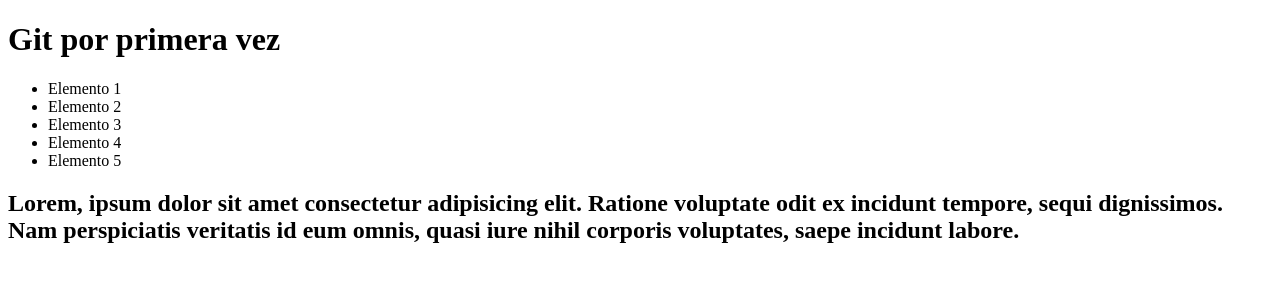
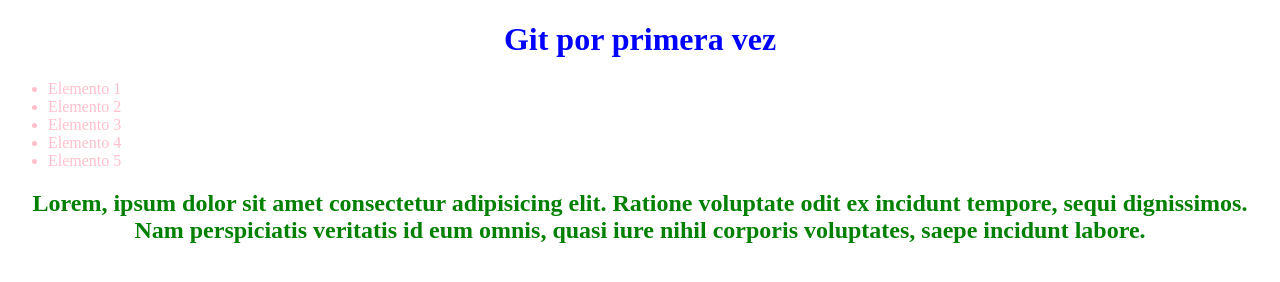
Before and after one commit to lgbgb88/ejemplo-git, a plain HTML site: page index.html in a window 1280 px wide. Drawn offline with Linux system fonts and the light colour scheme.

Commit message:
Se anadio css

```diff
--- a/index.html
+++ b/index.html
@@ -4,6 +4,7 @@
     <meta charset="UTF-8">
     <meta name="viewport" content="width=device-width, initial-scale=1.0">
     <meta http-equiv="X-UA-Compatible" content="ie=edge">
+    <link rel="stylesheet" href="style.css">
     <title>Ejemplo con Git</title>
 </head>
 <body>
--- /dev/null
+++ b/style.css
@@ -0,0 +1,17 @@
+h1 {
+    text-align: center;
+    color: blue;
+    size: 20px;
+}
+
+li {
+    text-align: left;
+    color: pink;
+    size: 12px;
+}
+
+h2 {
+    text-align: center;
+    color: green;
+    size: 20px;
+}
```
